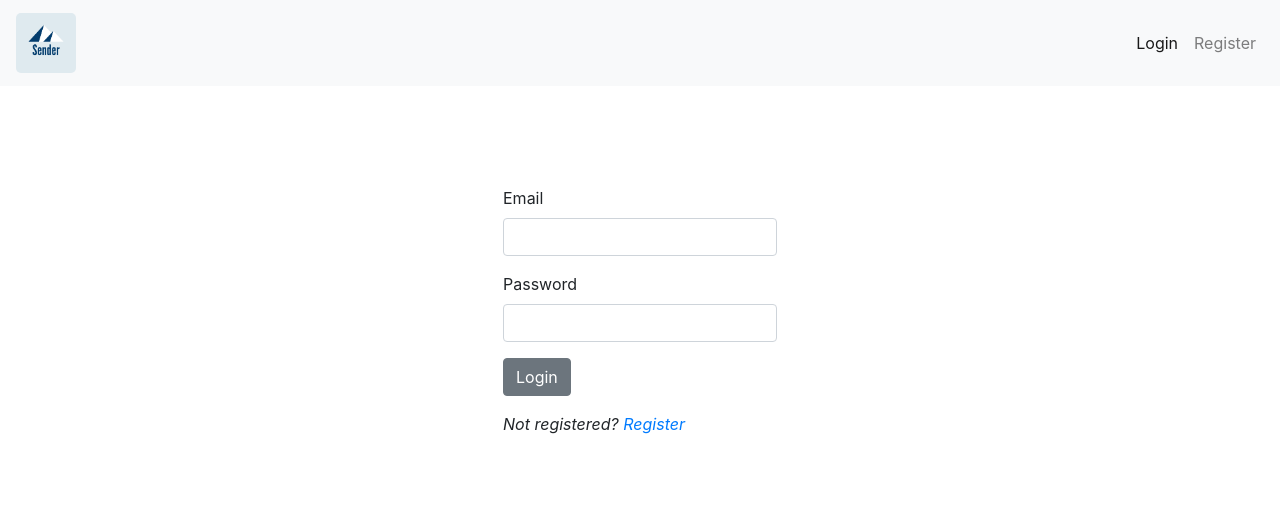
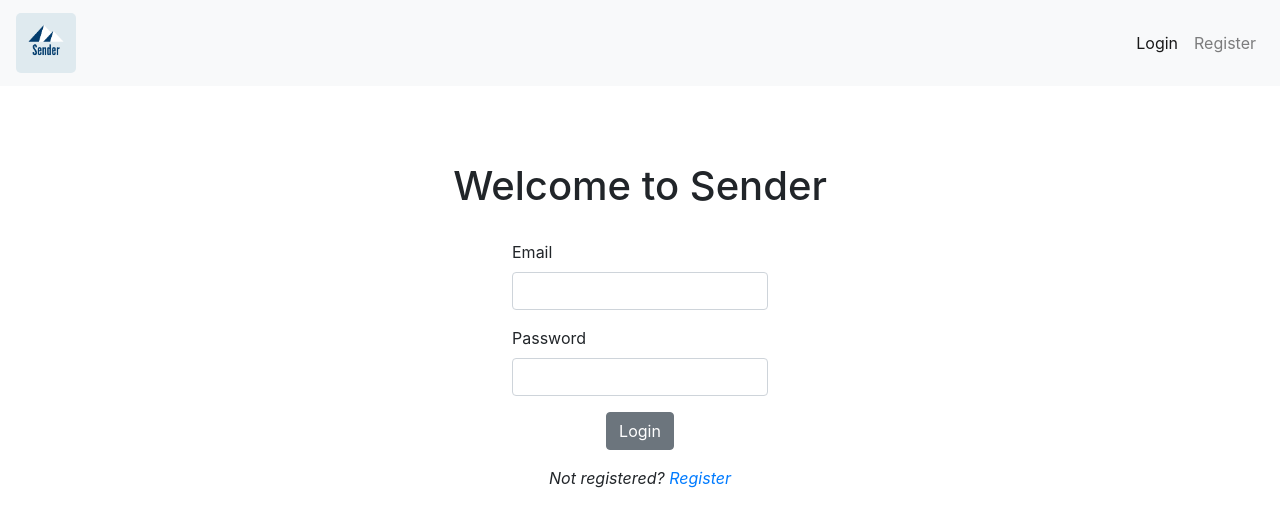
Before and after one commit to alexcurnow/Sender, a React (Create React App) app in the folder Sender/client/: page /login in a window 1280 px wide. Shown: the top 526 px of the page. Built offline with nearby package versions, Linux system fonts and the light colour scheme; no server answers.

Commit message:
styling...

```diff
--- a/Sender/client/src/components/auth/Login.css
+++ b/Sender/client/src/components/auth/Login.css
@@ -1,5 +1,21 @@
 .login {
   display: flex;
   justify-content: center;
-  margin-top: 100px;
+  align-items: center;
+  flex-direction: column;
+  height: 60vh;
 }
+
+.welcome {
+  margin-bottom: 30px;
+}
+
+.loginForm {
+  width: 20%;
+}
+
+.loginBtn,
+.registerLink {
+  display: flex;
+  justify-content: center;
+}
--- a/Sender/client/src/components/auth/Login.js
+++ b/Sender/client/src/components/auth/Login.js
@@ -20,7 +20,8 @@ export default function Login() {
 
   return (
     <div className="login">
-      <Form onSubmit={loginSubmit}>
+      <h1 className="welcome">Welcome to Sender</h1>
+      <Form className="loginForm" onSubmit={loginSubmit}>
         <fieldset>
           <FormGroup>
             <Label for="email">Email</Label>
@@ -38,12 +39,14 @@ export default function Login() {
               onChange={(e) => setPassword(e.target.value)}
             />
           </FormGroup>
-          <FormGroup>
+          <FormGroup className="loginBtn">
             <Button>Login</Button>
           </FormGroup>
-          <em>
-            Not registered? <Link to="register">Register</Link>
-          </em>
+          <div className="registerLink">
+            <em>
+              Not registered? <Link to="register">Register</Link>
+            </em>
+          </div>
         </fieldset>
       </Form>
     </div>
--- a/Sender/client/src/components/climb/EditClimbForm.js
+++ b/Sender/client/src/components/climb/EditClimbForm.js
@@ -6,7 +6,7 @@ import { StateContext } from "../../providers/StateProvider";
 import { Button, Form, FormGroup, Label, Input, Spinner } from "reactstrap";
 
 export const EditClimbForm = (props) => {
-  // const history = useHistory();
+  const history = useHistory();
 
   const { updateClimb } = useContext(ClimbContext);
   const { grades, getAllGrades } = useContext(GradeContext);
@@ -26,8 +26,9 @@ export const EditClimbForm = (props) => {
   }, []);
 
   const editClimb = () => {
-    updateClimb(updatedClimb, props.userId).then(props.toggleEdit);
-    // .then(history.push("/userclimbs"));
+    updateClimb(updatedClimb, props.userId)
+      .then(props.toggleEdit)
+      .then(history.push("/userclimbs"));
   };
 
   return (
--- a/Sender/client/src/components/comment/Comment.js
+++ b/Sender/client/src/components/comment/Comment.js
@@ -24,7 +24,7 @@ export const Comment = ({ c, toggleEdit, toggleDelete, setComment }) => {
             <img
               className="profileImg"
               src={c.userProfile.imageLocation}
-              alt="user profile image"
+              alt="user profile"
             />
             <span>{c.userProfile.displayName}</span>
           </ToastHeader>
@@ -65,7 +65,7 @@ export const Comment = ({ c, toggleEdit, toggleDelete, setComment }) => {
           <img
             className="profileImg"
             src={c.userProfile.imageLocation}
-            alt="user profile image"
+            alt="user profile"
           />
           <span>{c.userProfile.displayName}</span>
         </ToastHeader>
```
